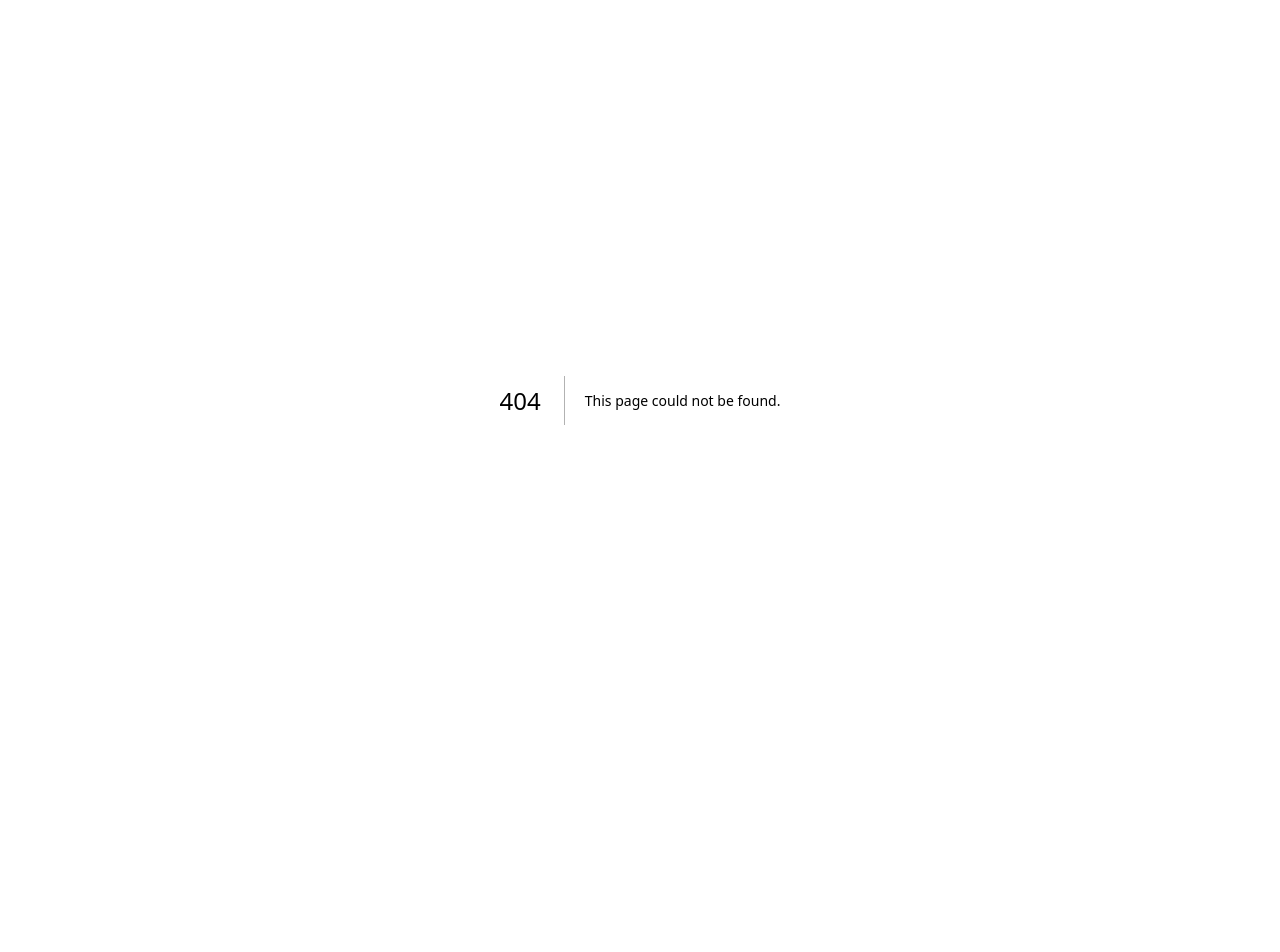
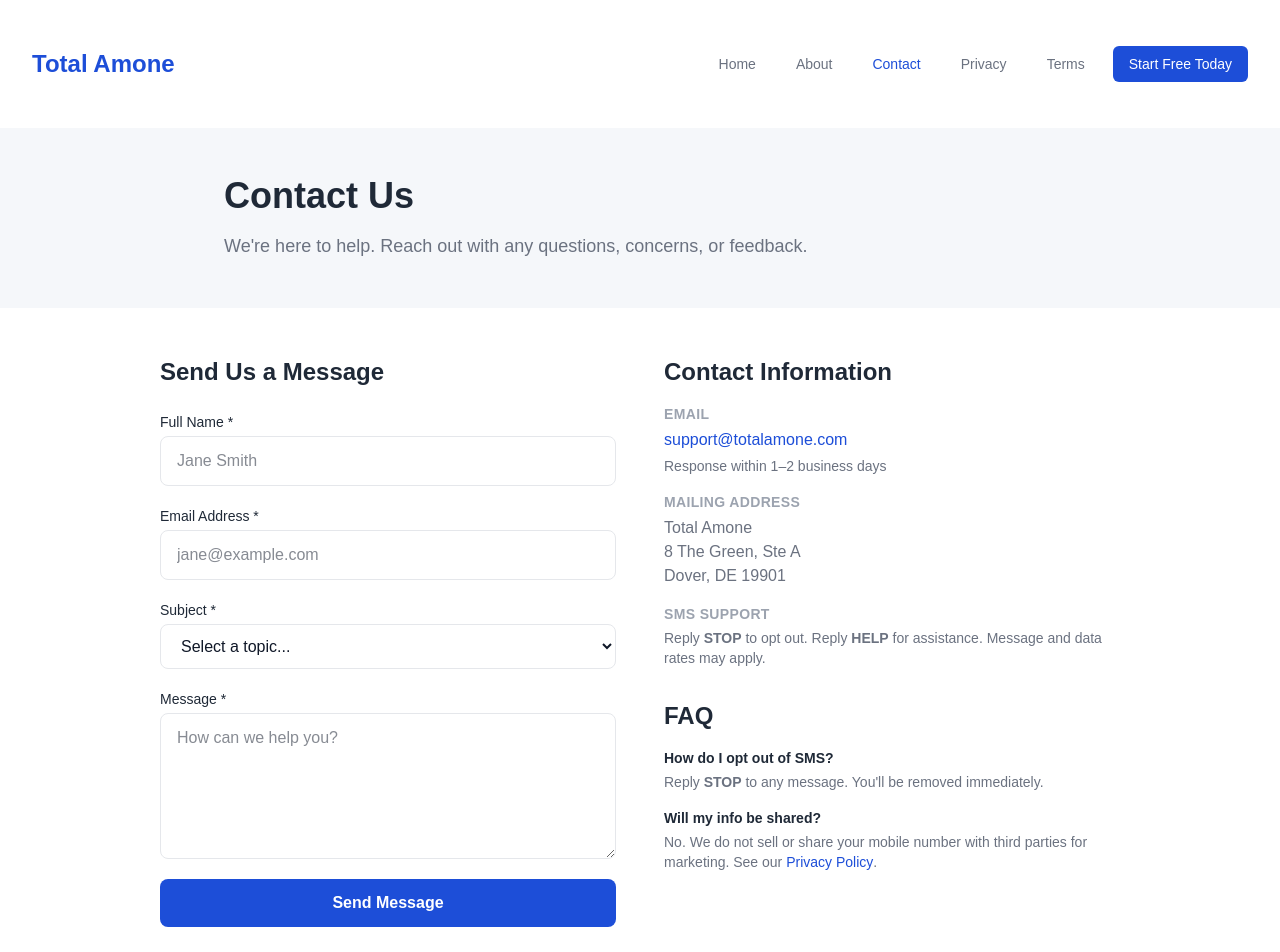
Before and after one commit to Textingman/amone-totalamone, a Next.js app: page /contact in a window 1280 px wide. Before the commit this address had no page. Shown: the top 952 px of the page. Before the commit the page ends 800 px from the top, so only its background shows below. Built offline with nearby package versions, Linux system fonts and the light colour scheme.

Commit message:
Initial site setup: Total Amone

```diff
--- /dev/null
+++ b/app/contact/page.tsx
@@ -0,0 +1,114 @@
+'use client';
+
+import { useState } from 'react';
+import Navbar from '../components/Navbar';
+import Footer from '../components/Footer';
+
+export default function ContactPage() {
+  const [formData, setFormData] = useState({ name: '', email: '', subject: '', message: '' });
+  const [submitted, setSubmitted] = useState(false);
+  const [submitting, setSubmitting] = useState(false);
+
+  const handleChange = (e: React.ChangeEvent<HTMLInputElement | HTMLTextAreaElement | HTMLSelectElement>) => {
+    setFormData({ ...formData, [e.target.name]: e.target.value });
+  };
+
+  const handleSubmit = async (e: React.FormEvent) => {
+    e.preventDefault();
+    setSubmitting(true);
+    setTimeout(() => { setSubmitting(false); setSubmitted(true); }, 1200);
+  };
+
+  return (
+    <div className="min-h-screen" style={{ backgroundColor: '#FFFFFF' }}>
+      <Navbar />
+      <section className="py-12" style={{ backgroundColor: '#F5F7FA' }}>
+        <div className="max-w-4xl mx-auto px-4 sm:px-6 lg:px-8">
+          <h1 className="text-4xl font-extrabold mb-4" style={{ color: '#1F2937' }}>Contact Us</h1>
+          <p className="text-lg" style={{ color: '#6B7280' }}>We're here to help. Reach out with any questions, concerns, or feedback.</p>
+        </div>
+      </section>
+      <section className="max-w-5xl mx-auto px-4 sm:px-6 lg:px-8 py-12">
+        <div className="grid grid-cols-1 md:grid-cols-2 gap-12">
+          <div>
+            <h2 className="text-2xl font-bold mb-6" style={{ color: '#1F2937' }}>Send Us a Message</h2>
+            {submitted ? (
+              <div className="rounded-xl p-8 text-center" style={{ backgroundColor: '#F0FDF4', border: '1px solid #BBF7D0' }}>
+                <div className="w-16 h-16 rounded-full flex items-center justify-center mx-auto mb-4" style={{ backgroundColor: '#DCFCE7' }}>
+                  <svg className="w-8 h-8" style={{ color: '#16A34A' }} fill="none" stroke="currentColor" viewBox="0 0 24 24">
+                    <path strokeLinecap="round" strokeLinejoin="round" strokeWidth={2} d="M5 13l4 4L19 7" />
+                  </svg>
+                </div>
+                <h3 className="text-xl font-bold mb-2" style={{ color: '#1F2937' }}>Message Sent!</h3>
+                <p style={{ color: '#6B7280' }}>Thank you for reaching out. We'll get back to you within 1–2 business days.</p>
+              </div>
+            ) : (
+              <form onSubmit={handleSubmit} className="space-y-5">
+                <div>
+                  <label className="block text-sm font-medium mb-1" style={{ color: '#1F2937' }}>Full Name *</label>
+                  <input type="text" name="name" required value={formData.name} onChange={handleChange} placeholder="Jane Smith" className="block w-full px-4 py-3 rounded-lg text-gray-900" style={{ border: '1px solid #E5E7EB' }} />
+                </div>
+                <div>
+                  <label className="block text-sm font-medium mb-1" style={{ color: '#1F2937' }}>Email Address *</label>
+                  <input type="email" name="email" required value={formData.email} onChange={handleChange} placeholder="jane@example.com" className="block w-full px-4 py-3 rounded-lg text-gray-900" style={{ border: '1px solid #E5E7EB' }} />
+                </div>
+                <div>
+                  <label className="block text-sm font-medium mb-1" style={{ color: '#1F2937' }}>Subject *</label>
+                  <select name="subject" required value={formData.subject} onChange={handleChange} className="block w-full px-4 py-3 rounded-lg text-gray-900" style={{ border: '1px solid #E5E7EB' }}>
+                    <option value="">Select a topic...</option>
+                    <option value="general">General Inquiry</option>
+                    <option value="sms-optout">SMS Opt-Out Request</option>
+                    <option value="sms-help">SMS Help</option>
+                    <option value="privacy">Privacy / Data Request</option>
+                    <option value="other">Other</option>
+                  </select>
+                </div>
+                <div>
+                  <label className="block text-sm font-medium mb-1" style={{ color: '#1F2937' }}>Message *</label>
+                  <textarea name="message" required rows={5} value={formData.message} onChange={handleChange} placeholder="How can we help you?" className="block w-full px-4 py-3 rounded-lg text-gray-900" style={{ border: '1px solid #E5E7EB' }} />
+                </div>
+                <button type="submit" disabled={submitting} className="w-full py-3 px-6 rounded-lg text-white font-semibold transition-opacity" style={{ backgroundColor: submitting ? '#9CA3AF' : '#1D4ED8', cursor: submitting ? 'not-allowed' : 'pointer' }}>
+                  {submitting ? 'Sending...' : 'Send Message'}
+                </button>
+              </form>
+            )}
+          </div>
+          <div className="space-y-8">
+            <div>
+              <h2 className="text-2xl font-bold mb-4" style={{ color: '#1F2937' }}>Contact Information</h2>
+              <div className="space-y-4">
+                <div>
+                  <h3 className="text-sm font-semibold uppercase tracking-wide mb-1" style={{ color: '#9CA3AF' }}>Email</h3>
+                  <a href="mailto:support@totalamone.com" className="text-base font-medium hover:underline" style={{ color: '#1D4ED8' }}>support@totalamone.com</a>
+                  <p className="text-sm mt-1" style={{ color: '#6B7280' }}>Response within 1–2 business days</p>
+                </div>
+                <div>
+                  <h3 className="text-sm font-semibold uppercase tracking-wide mb-1" style={{ color: '#9CA3AF' }}>Mailing Address</h3>
+                  <p style={{ color: '#6B7280' }}>Total Amone<br />8 The Green, Ste A<br />Dover, DE 19901</p>
+                </div>
+                <div>
+                  <h3 className="text-sm font-semibold uppercase tracking-wide mb-1" style={{ color: '#9CA3AF' }}>SMS Support</h3>
+                  <p className="text-sm" style={{ color: '#6B7280' }}>Reply <strong>STOP</strong> to opt out. Reply <strong>HELP</strong> for assistance. Message and data rates may apply.</p>
+                </div>
+              </div>
+            </div>
+            <div>
+              <h2 className="text-2xl font-bold mb-4" style={{ color: '#1F2937' }}>FAQ</h2>
+              <div className="space-y-4">
+                <div>
+                  <h3 className="text-sm font-semibold mb-1" style={{ color: '#1F2937' }}>How do I opt out of SMS?</h3>
+                  <p className="text-sm" style={{ color: '#6B7280' }}>Reply <strong>STOP</strong> to any message. You'll be removed immediately.</p>
+                </div>
+                <div>
+                  <h3 className="text-sm font-semibold mb-1" style={{ color: '#1F2937' }}>Will my info be shared?</h3>
+                  <p className="text-sm" style={{ color: '#6B7280' }}>No. We do not sell or share your mobile number with third parties for marketing. See our <a href="/privacy" className="font-medium hover:underline" style={{ color: '#1D4ED8' }}>Privacy Policy</a>.</p>
+                </div>
+              </div>
+            </div>
+          </div>
+        </div>
+      </section>
+      <Footer />
+    </div>
+  );
+}
```
